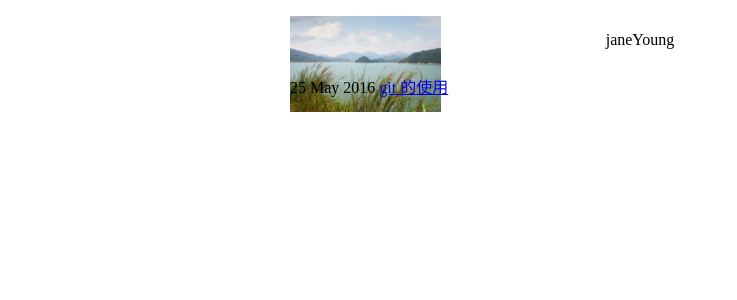
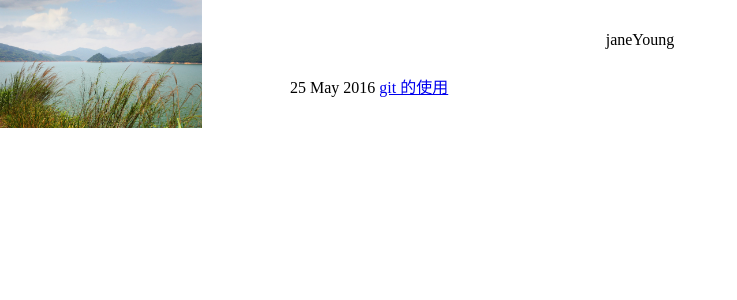
Before and after one commit to janeYoung/blog, a Jekyll site: the page built from index.html, in a window 1280 px wide. Shown: the top 300 px of the page, without its empty margins (0-737 px from the left). Built offline with Jekyll 4.4.1, drawn with Linux system fonts in a browser that asks for light colours.

Commit message:
'新背景'

```diff
--- a/style/common.css
+++ b/style/common.css
@@ -53,13 +53,17 @@ table {
     border-collapse: collapse;
     border-spacing: 0;
 }
+body{
+    width: 100%;
+    height: 100%;
+    background-image: url(../img/big.jpg);
+    background-size: contain;
+    background-repeat: no-repeat;
+}
 .contain{
     width:700px;
     margin:0 auto;
     padding: 0;
-     background-image: url(../img/big.jpg);
-    background-size: contain;
-    background-repeat: no-repeat;
 }
 .title{
     text-align:center
```
